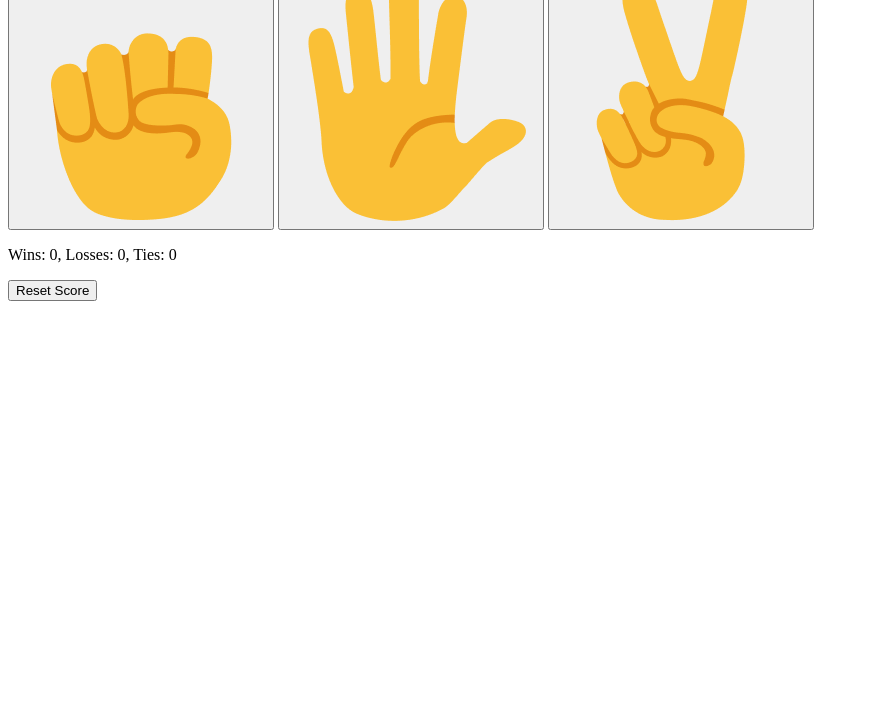
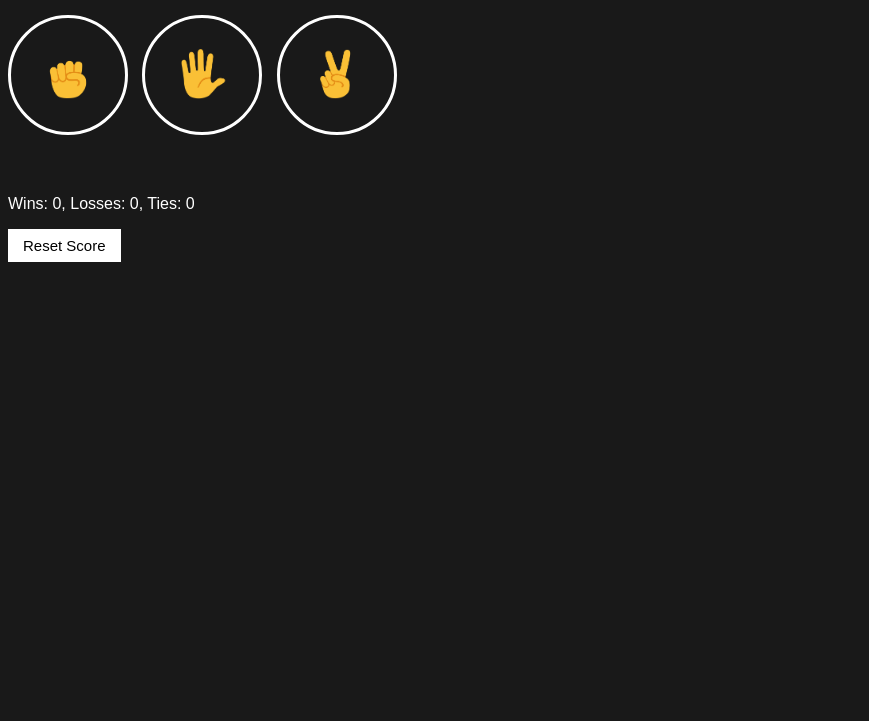
Before and after one commit to FardeenMahmood/RockPaperScissors, a plain HTML site: page rock-paper-scissors.html in a window 1280 px wide. Shown: the part 79-800 px from the top of the page, without its empty margins (0-869 px from the left). Drawn offline with Linux system fonts and the light colour scheme.

Commit message:
Update rock-paper-scissors.html

```diff
--- a/rock-paper-scissors.html
+++ b/rock-paper-scissors.html
@@ -4,7 +4,7 @@
     <meta charset="UTF-8">
     <meta name="viewport" content="width=device-width, initial-scale=1.0">
     <title>Rock Paper Scissors</title>
-    <link rel="stylesheet" href="10-rock-paper-scissors.css">
+    <link rel="stylesheet" href="rock-paper-scissors.css">
   </head>
   <body>
     <p class="title">Rock Paper Scissors</p>
```
